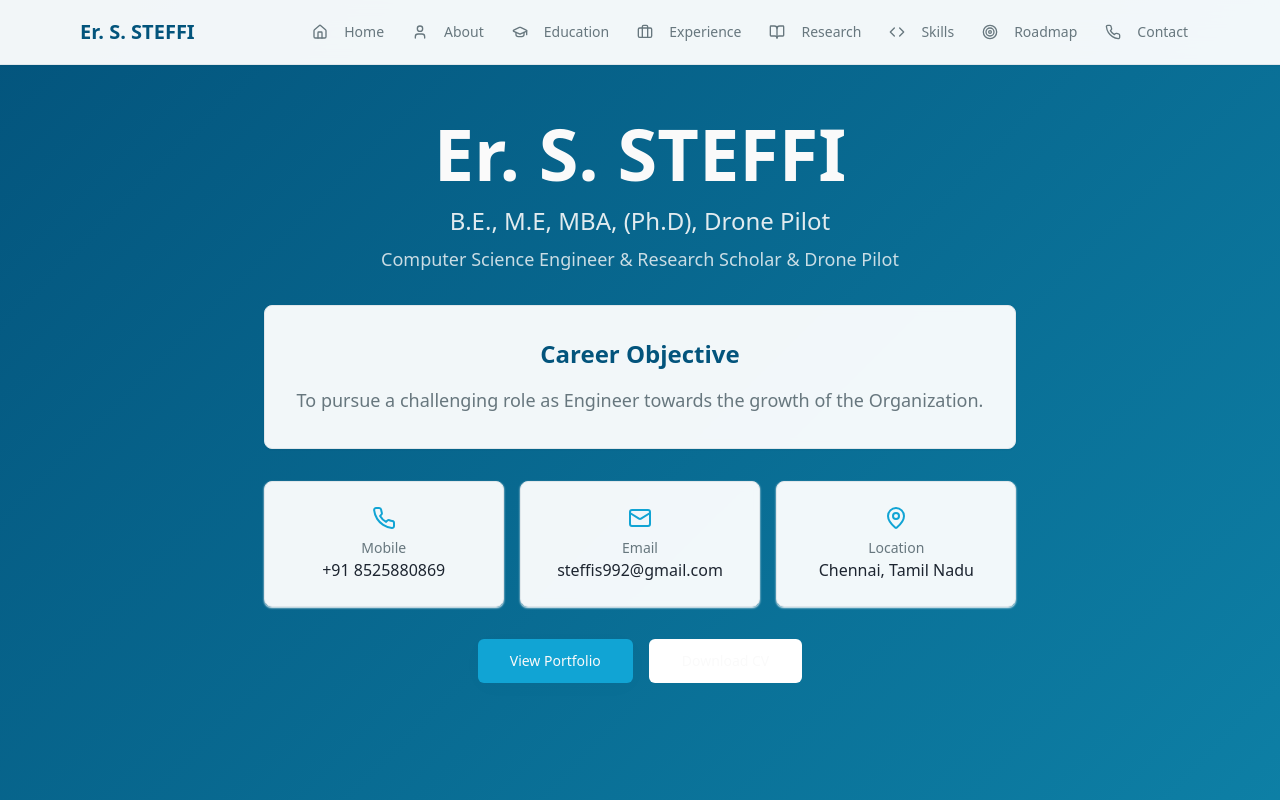
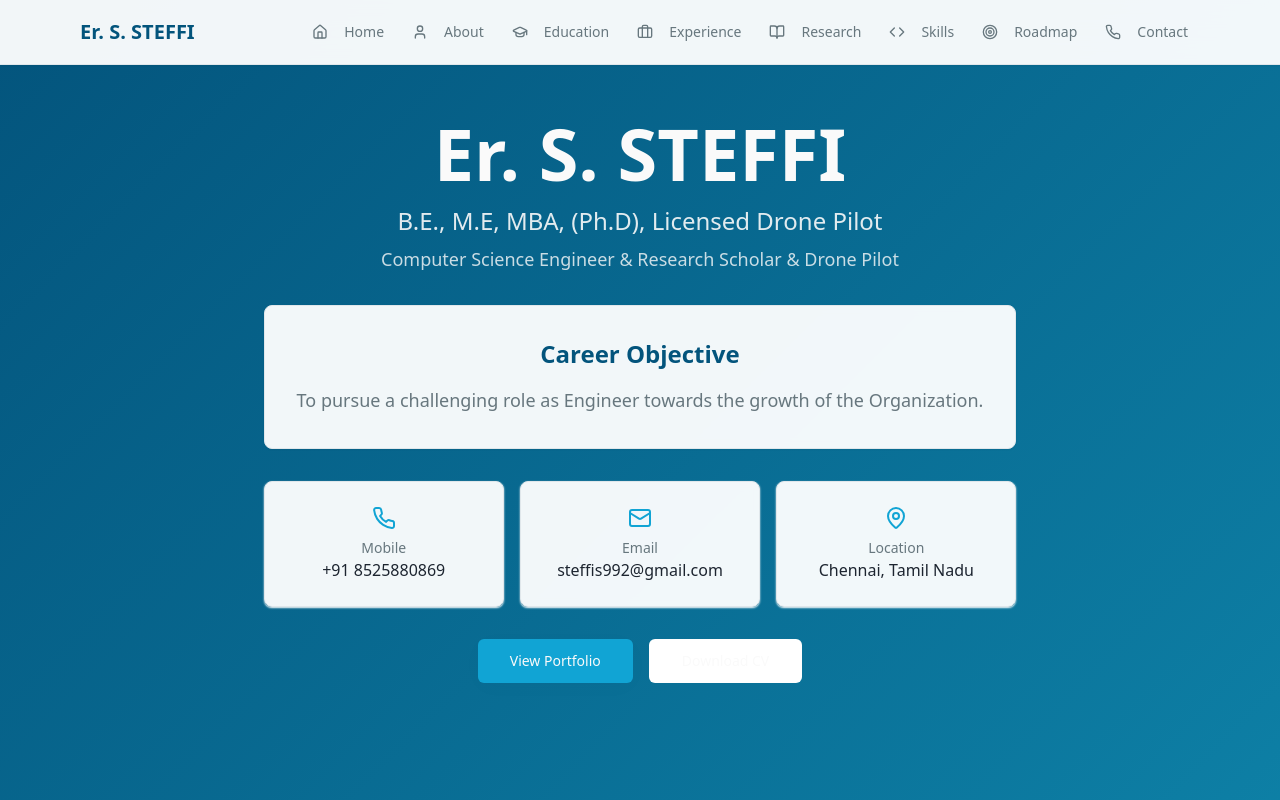
Before and after one commit to steffis-commits/steffi-tech-showcase, a React (Vite) app: page / in a window 1280 px wide. Shown: the top 800 px of the page. Built offline with nearby package versions, Linux system fonts and the light colour scheme.

Commit message:
Update Hero.tsx

```diff
--- a/src/components/Hero.tsx
+++ b/src/components/Hero.tsx
@@ -11,7 +11,7 @@ const Hero = () => {
             Er. S. STEFFI
           </h1>
           <p className="text-xl md:text-2xl text-primary-foreground/90 mb-2">
-            B.E., M.E, MBA, (Ph.D), Drone Pilot
+            B.E., M.E, MBA, (Ph.D), Licensed Drone Pilot
           </p>
           <p className="text-lg text-primary-foreground/80">
             Computer Science Engineer & Research Scholar & Drone Pilot
```
